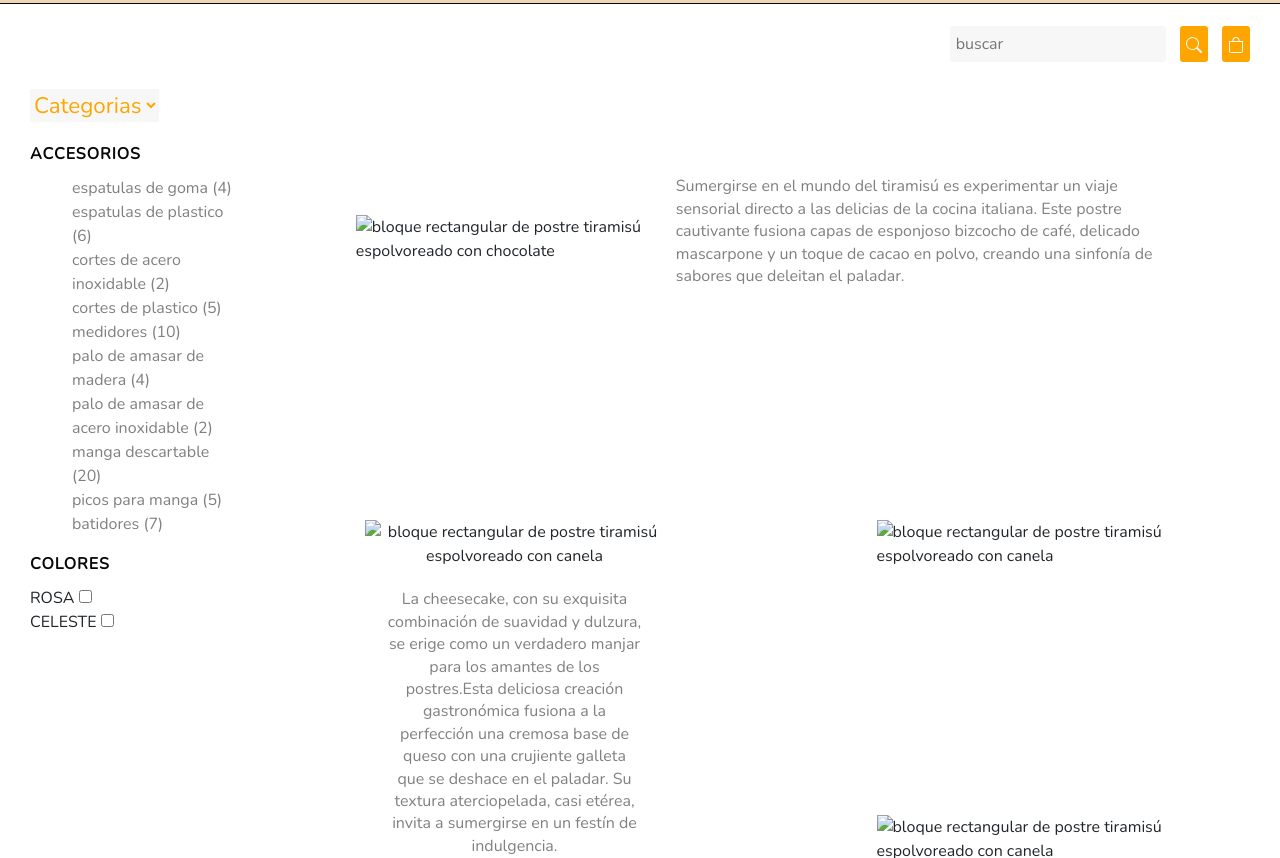
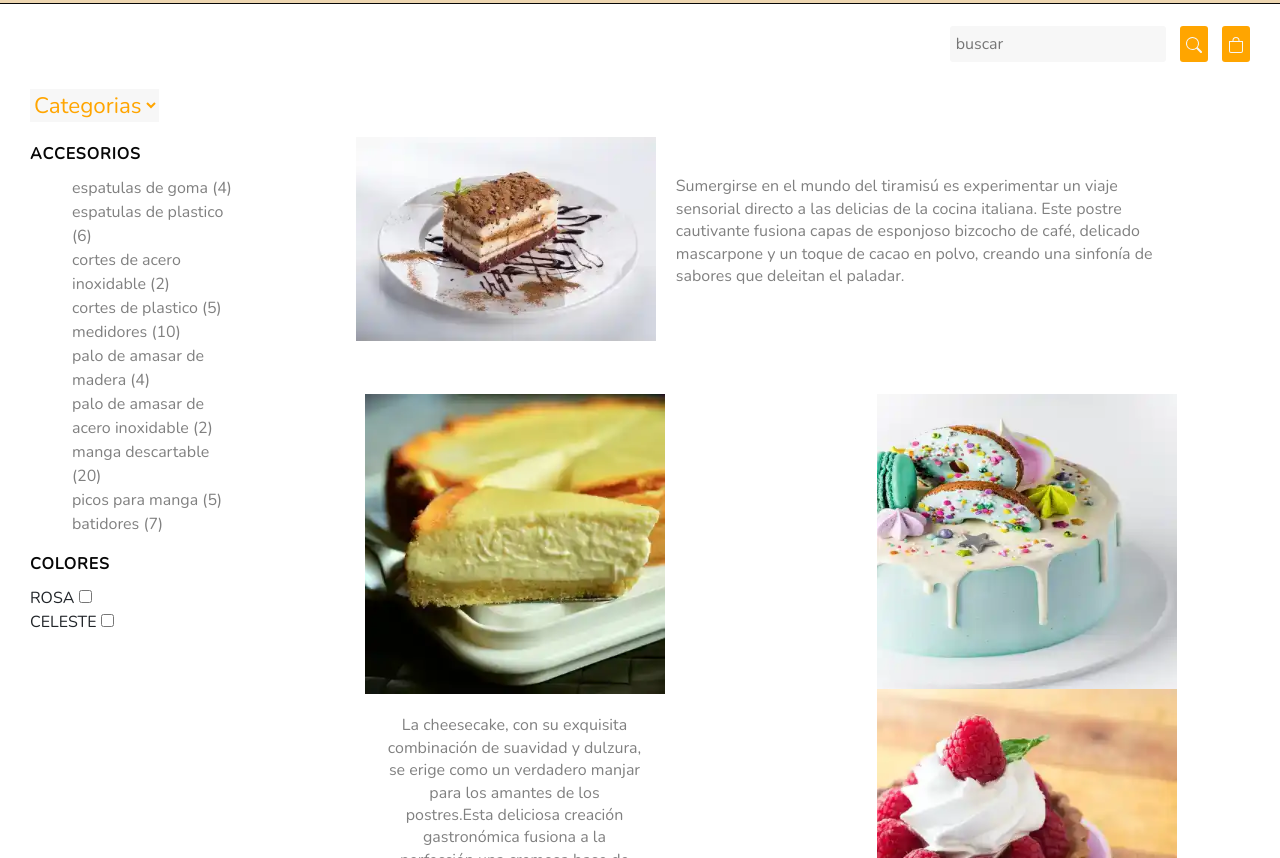
Before and after one commit to Lautarom017/PreEntrega-MansillaLautaro, a website: page pages/productos.html in a window 1280 px wide. Shown: the part 94-952 px from the top of the page. Drawn offline with nearby package versions, Linux system fonts and the light colour scheme; files whose address does not match are found by name.

Commit message:
agregamos img comprimidas a pantalla productos

```diff
--- a/pages/productos.html
+++ b/pages/productos.html
@@ -122,18 +122,18 @@
         </section>
         <!-- ends filters -->
         <section class="prod1">
-            <img src="" alt="bloque rectangular de postre tiramisú espolvoreado con chocolate">
+            <img src="../img/productos/tiramisu_webp_11zon_5_11zon.webp" alt="bloque rectangular de postre tiramisú espolvoreado con chocolate">
             <p>Sumergirse en el mundo del tiramisú es experimentar un viaje sensorial directo a las delicias de la cocina italiana. Este postre cautivante fusiona capas de esponjoso bizcocho de café, delicado mascarpone y un toque de cacao en polvo, creando una sinfonía de sabores que deleitan el paladar.</p>
         </section>
         <section class="prod2">
-            <img src="" alt="bloque rectangular de postre tiramisú espolvoreado con canela">
+            <img src="../img/productos/cheesecake_webp_11zon (1)_1_11zon.webp" alt="porcion de torta cheesecake posada en un tenedor">
             <p>La cheesecake, con su exquisita combinación de suavidad y dulzura, se erige como un verdadero manjar para los amantes de los postres.Esta deliciosa creación gastronómica fusiona a la perfección una cremosa base de queso con una crujiente galleta que se deshace en el paladar. Su textura aterciopelada, casi etérea, invita a sumergirse en un festín de indulgencia.</p>
         </section>
         <section class="prod3">
-            <img src="" alt="bloque rectangular de postre tiramisú espolvoreado con canela">
+            <img src="../img/productos/torta-cumple_webp_11zon_6_11zon.webp" alt="torta de cumpleaños con cobertura de chocolate, tres pisos de bizcochuelo de vainilla humedecido con una pizca de ron y almibar, con relleno de crema, dulce de leche y chips de chocolate">
         </section>
         <section class="prod4">
-            <img src="" alt="bloque rectangular de postre tiramisú espolvoreado con canela">
+            <img src="../img/productos/tartita-frambuesa_webp_11zon_4_11zon.webp" alt="tarta individual de frambuesas, masa sable y relleno de crema">
         </section>
     </main>
     <footer class="footer">
```
